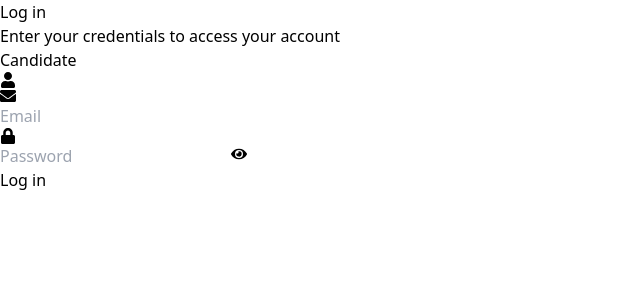
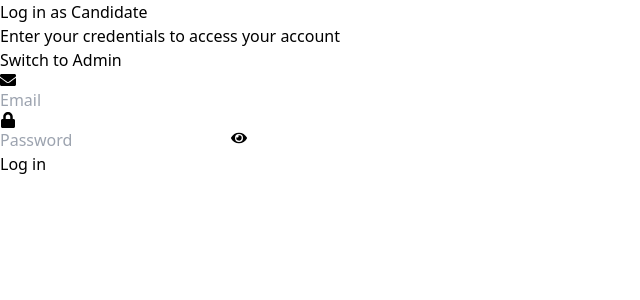
Before and after one commit to muheenudeen/Candidate-Management-client, a React (Vite) app: page /candidate/login in a window 1280 px wide. Shown: the top 300 px of the page, without its empty margins (0-640 px from the left). Built offline with nearby package versions, Linux system fonts and the light colour scheme; the HTML template or start-up script is replaced by a standard one.

Commit message:
login-update

```diff
--- a/src/App.jsx
+++ b/src/App.jsx
@@ -1,11 +1,10 @@
+import React from 'react';
 import { BrowserRouter as Router, Routes, Route, Navigate } from 'react-router-dom';
 import { AuthProvider } from './contexts/authcontext';
 import LoginForm from './contexts/login';
+import ProtectedRoute from './contexts/protectedRoute';
 // import AdminDashboard from './pages/AdminDashboard';
 // import CandidateDashboard from './pages/CandidateDashboard';
-
-import ProtectedRoute from './contexts/protectedRoute';
-
 
 function App() {
   return (
@@ -19,6 +18,7 @@ function App() {
             element={
               <ProtectedRoute>
                 {/* <AdminDashboard /> */}
+                <div>Admin Dashboard</div>
               </ProtectedRoute>
             }
           />
@@ -27,6 +27,7 @@ function App() {
             element={
               <ProtectedRoute>
                 {/* <CandidateDashboard /> */}
+                <div>Candidate Dashboard</div>
               </ProtectedRoute>
             }
           />
--- a/src/contexts/login.jsx
+++ b/src/contexts/login.jsx
@@ -1,48 +1,45 @@
-import { useState } from "react";
-import { useNavigate } from "react-router-dom";
-import axios from "axios";
-import { useAuth } from "./authcontext";
-import { FaEnvelope, FaEye, FaEyeSlash, FaLock, FaUser } from "react-icons/fa";
-import { toast } from "react-hot-toast";
+import React, { useState } from 'react';
+import { useNavigate } from 'react-router-dom';
+import axios from 'axios';
+import { FaUser, FaEnvelope, FaLock, FaEye, FaEyeSlash } from 'react-icons/fa';
+import {useAuth} from './authcontext'
 
 export default function LoginForm() {
-  const [email, setEmail] = useState("");
-  const [password, setPassword] = useState("");
+  const [email, setEmail] = useState('');
+  const [password, setPassword] = useState('');
   const [showPassword, setShowPassword] = useState(false);
-  const [error, setError] = useState("");
-  const [isAdmin, setIsAdmin] = useState(true);
+  const [error, setError] = useState('');
+  const [isAdmin, setIsAdmin] = useState(false);
   const navigate = useNavigate();
   const { login } = useAuth();
 
-  const bgColor = isAdmin ? "bg-red-500" : "bg-green-500";
-
-  const handleToggle = () => {
-    setIsAdmin(!isAdmin);
-  };
+  const bgColor = isAdmin ? 'bg-green-500' : 'bg-red-500';
+  const hoverColor = isAdmin ? 'hover:bg-green-600' : 'hover:bg-red-600';
 
   const handleSubmit = async (e) => {
     e.preventDefault();
-    setError("");
+    setError('');
 
     try {
-      const endpoint = isAdmin
-        ? "http://localhost:3000/api/candidate/login"
-        : "http://localhost:3000/api/admin/login";
+      const endpoint = isAdmin ? '/api/admin/login' : '/api/candidate/login';
       const response = await axios.post(endpoint, { email, password });
 
       if (response.data.success) {
         login(response.data.data, response.data.token);
-        toast.success(
-          `Welcome back, ${
-            isAdmin ? "Admin" : "Candidate"
-          }! Redirecting to your dashboard...`
-        );
-        navigate(isAdmin ? "/admin/dashboard" : "/candidate/dashboard");
+        navigate(isAdmin ? '/admin/dashboard' : '/candidate/dashboard');
       }
     } catch (err) {
-      const errorMessage = err.response?.data?.message || "An error occurred";
-      setError(errorMessage);
-      toast.error(errorMessage);
+      setError(err.response?.data?.message || 'An error occurred');
+    }
+  };
+
+  const toggleRole = () => {
+    setIsAdmin((prev) => !prev);
+    // Navigate to the respective login page
+    if (isAdmin) {
+      navigate('/candidate/login');
+    } else {
+      navigate('/admin/login');
     }
   };
 
@@ -50,21 +47,21 @@ export default function LoginForm() {
     <div className="min-h-screen flex items-center justify-center bg-gray-50 py-12 px-4 sm:px-6 lg:px-8">
       <div className="max-w-md w-full space-y-8 bg-white p-8 rounded-lg shadow-lg">
         <div>
-          <h2 className="text-3xl font-bold text-gray-900">Log in</h2>
+          <h2 className="text-3xl font-bold text-gray-900">
+            Log in as {isAdmin ? 'Admin' : 'Candidate'}
+          </h2>
           <p className="mt-2 text-sm text-gray-600">
             Enter your credentials to access your account
           </p>
         </div>
 
         <div className="flex items-center justify-between">
-          <div
-            className={`inline-flex items-center px-4 py-2 rounded-full ${bgColor} text-white`}
+          <button
+            onClick={toggleRole}
+            className={`inline-flex items-center px-4 py-2 rounded-full ${bgColor} ${hoverColor} text-white`}
           >
-            <button onClick={handleToggle} className="flex items-center">
-              <span className="mr-2">{isAdmin ? "Candidate" : "Admin"}</span>
-              <FaUser className="w-4 h-4" />
-            </button>
-          </div>
+            Switch to {isAdmin ? 'Candidate' : 'Admin'}
+          </button>
         </div>
 
         <form className="mt-8 space-y-6" onSubmit={handleSubmit}>
@@ -88,7 +85,7 @@ export default function LoginForm() {
                 <FaLock className="h-5 w-5 text-gray-400" />
               </div>
               <input
-                type={showPassword ? "text" : "password"}
+                type={showPassword ? 'text' : 'password'}
                 required
                 value={password}
                 onChange={(e) => setPassword(e.target.value)}
```
